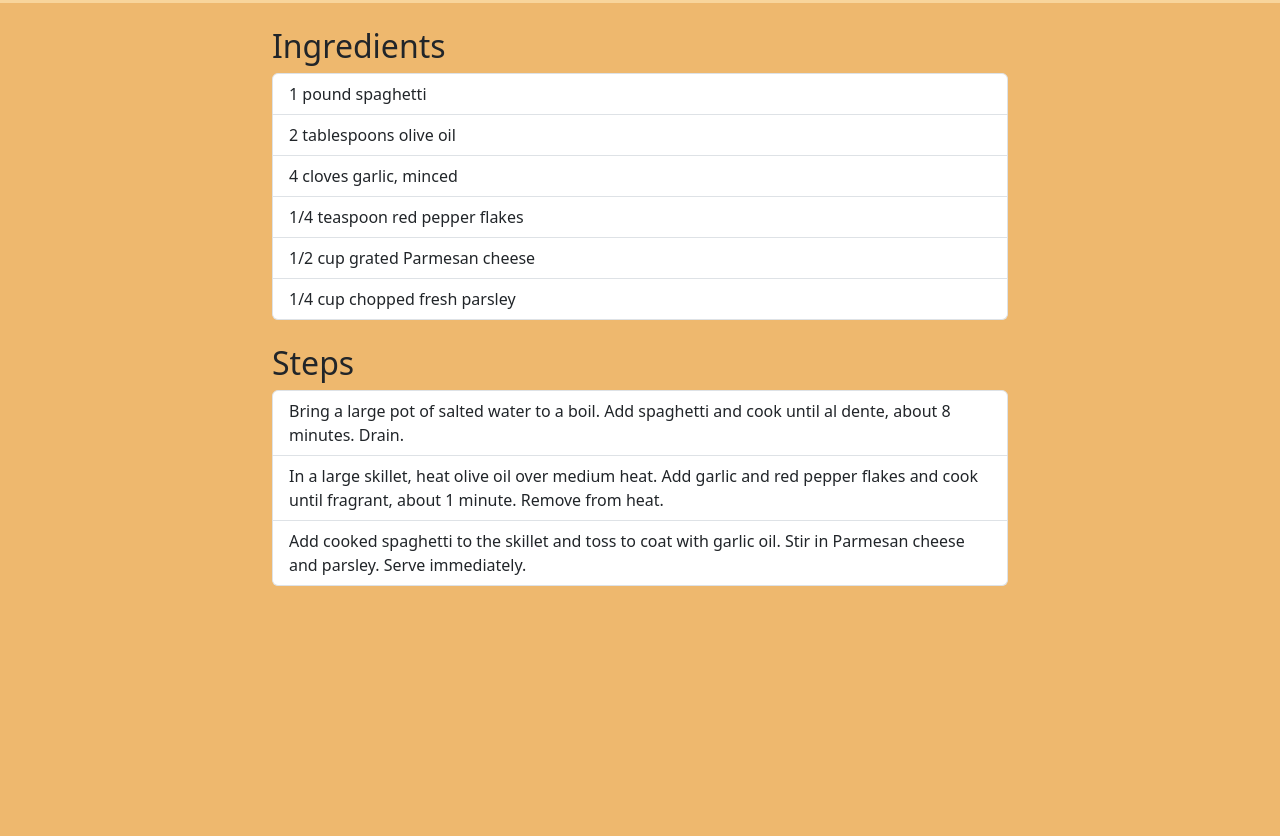
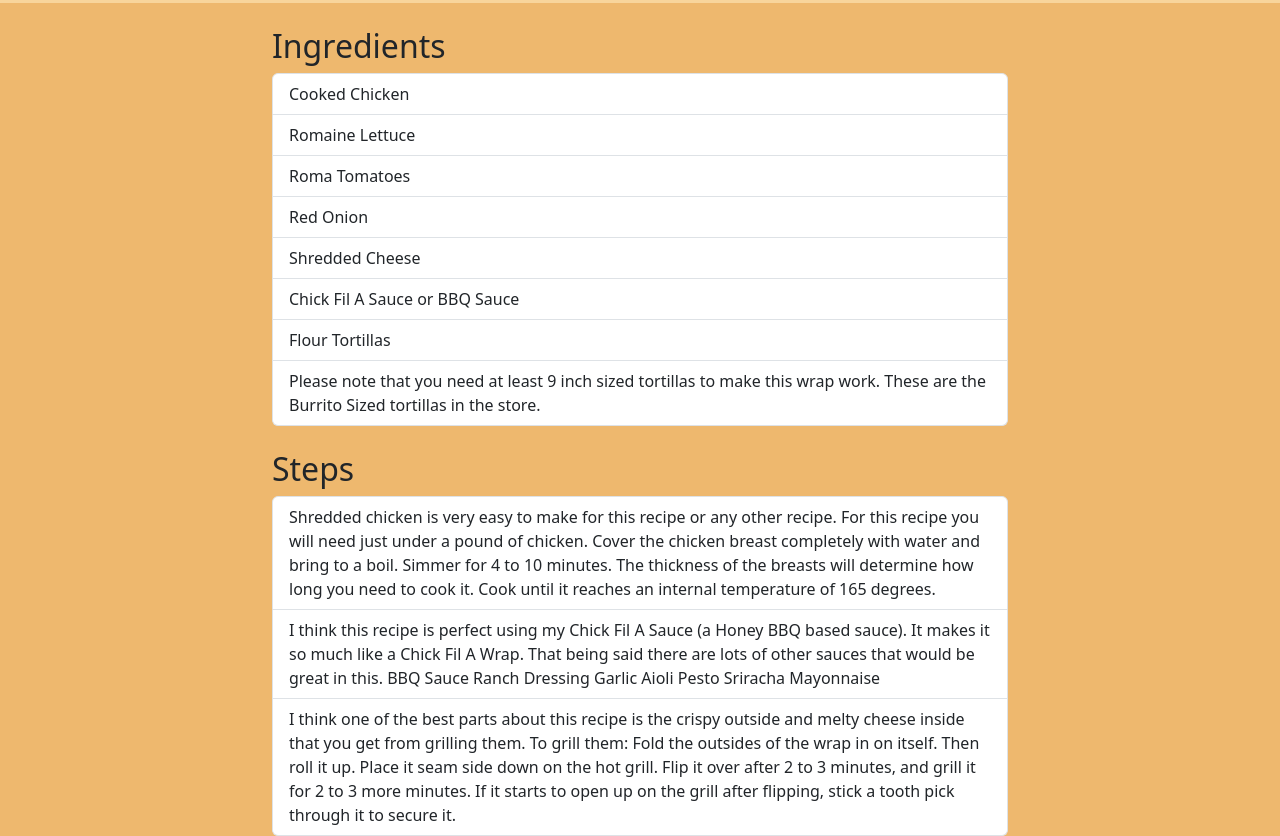
Before and after one commit to blaze25-art/blaze25-art.github.io, a plain HTML site: page index.html in a window 1280 px wide. Shown: the part 1029-1865 px from the top of the page. Before the commit the page ends 1615 px from the top, so only its background shows below. Drawn offline with nearby package versions, Linux system fonts and the light colour scheme.

Commit message:
added new files

```diff
--- a/index.html
+++ b/index.html
@@ -72,12 +72,15 @@
   <div class="col-md-8">
     <h2>Ingredients</h2>
     <ul class="list-group">
-      <li class="list-group-item">1 pound spaghetti</li>
-      <li class="list-group-item">2 tablespoons olive oil</li>
-      <li class="list-group-item">4 cloves garlic, minced</li>
-      <li class="list-group-item">1/4 teaspoon red pepper flakes</li>
-      <li class="list-group-item">1/2 cup grated Parmesan cheese</li>
-      <li class="list-group-item">1/4 cup chopped fresh parsley</li>
+      <li class="list-group-item">Cooked Chicken</li>
+      <li class="list-group-item">Romaine Lettuce</li>
+      <li class="list-group-item">Roma Tomatoes</li>
+      <li class="list-group-item">Red Onion</li>
+      <li class="list-group-item">Shredded Cheese</li>
+      <li class="list-group-item">Chick Fil A Sauce or BBQ Sauce</li>
+      <li class="list-group-item">Flour Tortillas</li>
+      <li class="list-group-item">Please note that you need at least 9 inch sized tortillas to make this wrap work. These are the Burrito Sized tortillas in the store.</li>
+
     </ul>
 </div>
 </div>
@@ -86,9 +89,28 @@
 
 <h2>Steps</h2>
 <ol class="list-group">
-  <li class="list-group-item">Bring a large pot of salted water to a boil. Add spaghetti and cook until al dente, about 8 minutes. Drain.</li>
-  <li class="list-group-item">In a large skillet, heat olive oil over medium heat. Add garlic and red pepper flakes and cook until fragrant, about 1 minute. Remove from heat.</li>
-  <li class="list-group-item">Add cooked spaghetti to the skillet and toss to coat with garlic oil. Stir in Parmesan cheese and parsley. Serve immediately.</li>
+  <li class="list-group-item">
+    Shredded chicken is very easy to make for this recipe or any other recipe. For this recipe you will need just under a pound of chicken.
+    Cover the chicken breast completely with water and bring to a boil.
+    Simmer for 4 to 10 minutes. The thickness of the breasts will determine how long you need to cook it.
+    Cook until it reaches an internal temperature of 165 degrees.</li>
+
+  <li class="list-group-item">
+
+
+    I think this recipe is perfect using my Chick Fil A Sauce (a Honey BBQ based sauce). It makes it so much like a Chick Fil A Wrap. That being said there are lots of other sauces that would be great in this.
+    BBQ Sauce
+    Ranch Dressing
+    Garlic Aioli
+    Pesto
+    Sriracha Mayonnaise</li>
+  <li class="list-group-item">
+    I think one of the best parts about this recipe is the crispy outside and melty cheese inside that you get from grilling them. To grill them:
+    Fold the outsides of the wrap in on itself.
+    Then roll it up.
+    Place it seam side down on the hot grill.
+    Flip it over after 2 to 3 minutes, and grill it for 2 to 3 more minutes.
+    If it starts to open up on the grill after flipping, stick a tooth pick through it to secure it.</li>
 </ol>
 </div>
 </div>
```
